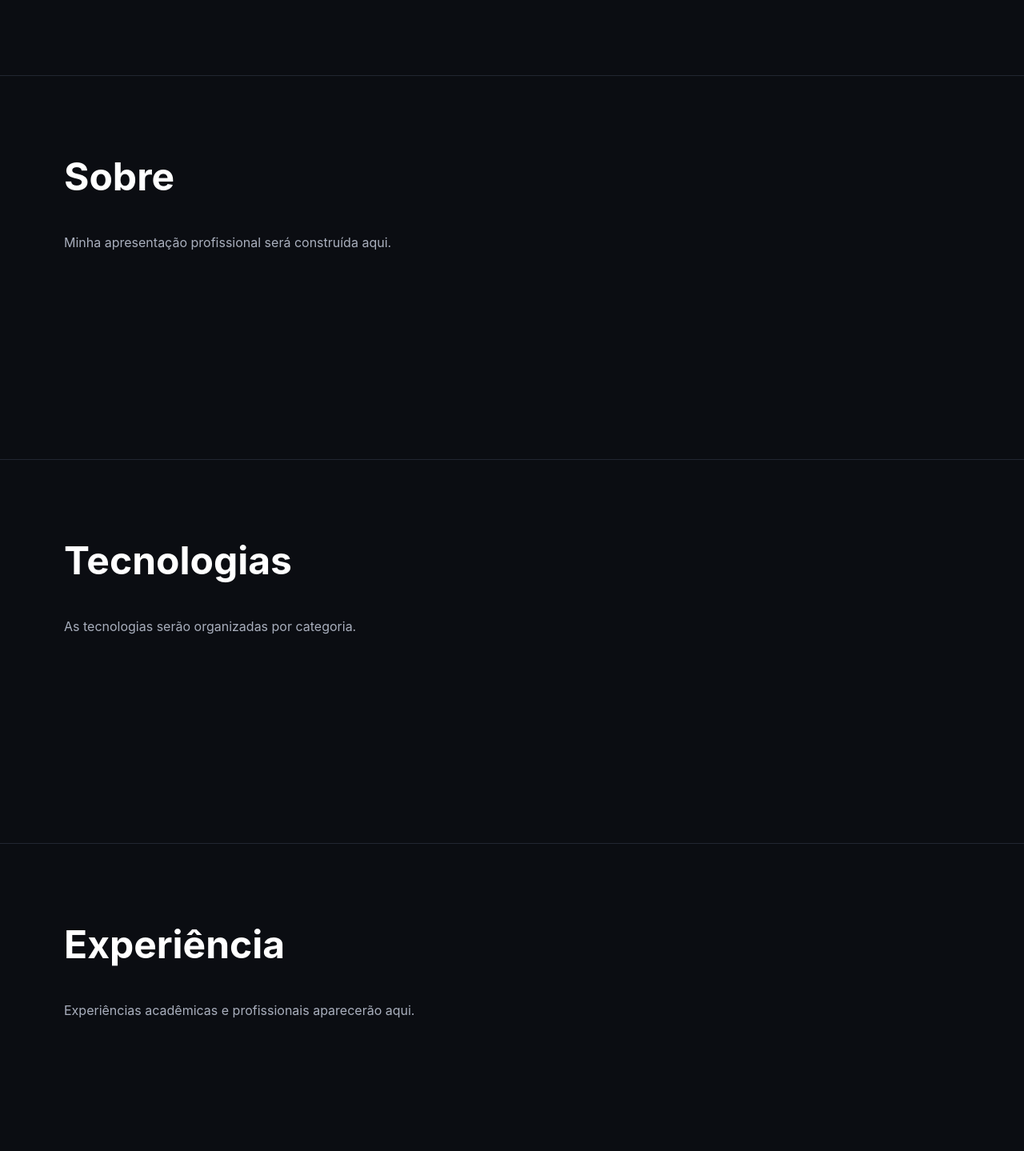
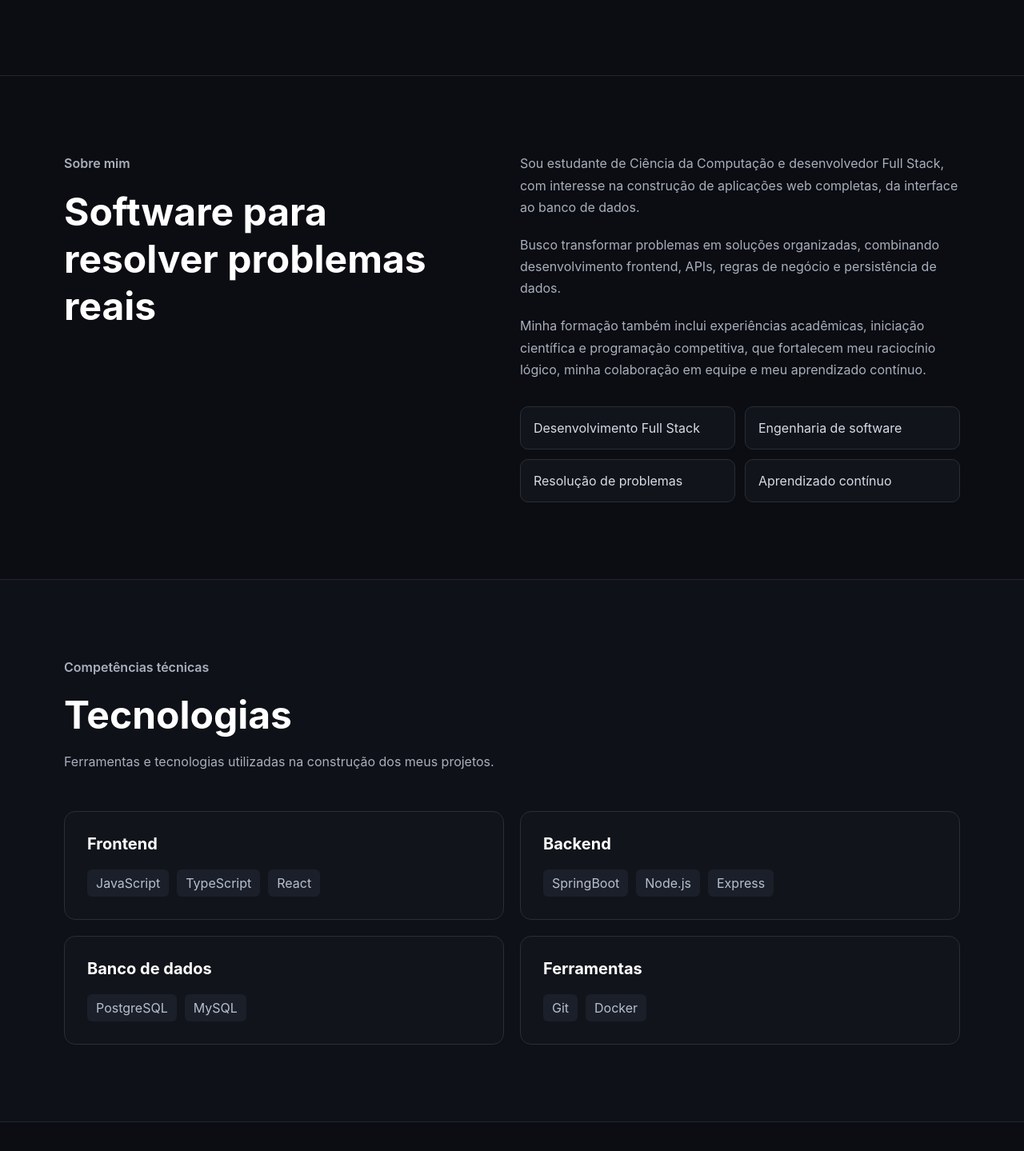
Before and after one commit to Glezier/portfolio, a React app: page / in a window 1280 px wide. Shown: the part 2051-3490 px from the top of the page at 80% size. Built offline with nearby package versions, Linux system fonts and the light colour scheme; the HTML template or start-up script is replaced by a standard one.

Commit message:
feat: add about and technologies sections

```diff
--- a/src/App.css
+++ b/src/App.css
@@ -258,3 +258,90 @@
     transition: none;
   }
 }
+
+.about-layout {
+  display: grid;
+  grid-template-columns: minmax(0, 0.85fr) minmax(0, 1fr);
+  gap: clamp(48px, 8vw, 120px);
+  align-items: start;
+}
+
+.about-layout .section-heading {
+  margin-bottom: 0;
+}
+
+.about-content {
+  display: grid;
+  gap: 20px;
+}
+
+.about-content p {
+  margin: 0;
+}
+
+.about-highlights {
+  display: grid;
+  grid-template-columns: repeat(2, minmax(0, 1fr));
+  gap: 12px;
+  margin: 12px 0 0;
+  padding: 0;
+  list-style: none;
+}
+
+.about-highlights li {
+  padding: 16px;
+  border: 1px solid #292e39;
+  border-radius: 10px;
+  color: #d7dbe5;
+  background-color: #11141b;
+}
+
+.technologies-section {
+  background-color: #0e1117;
+}
+
+.technologies-grid {
+  display: grid;
+  grid-template-columns: repeat(2, minmax(0, 1fr));
+  gap: 20px;
+}
+
+.technology-category {
+  padding: 28px;
+  border: 1px solid #292e39;
+  border-radius: 14px;
+  background-color: #11141b;
+}
+
+.technology-category h3 {
+  margin: 0 0 20px;
+  color: #ffffff;
+  font-size: 1.25rem;
+}
+
+.technology-category ul {
+  display: flex;
+  flex-wrap: wrap;
+  gap: 10px;
+  margin: 0;
+  padding: 0;
+  list-style: none;
+}
+
+.technology-category li {
+  padding: 7px 11px;
+  border-radius: 6px;
+  color: #b8bfce;
+  background-color: #1a1f29;
+}
+
+@media (max-width: 720px) {
+  .about-layout {
+    grid-template-columns: 1fr;
+  }
+
+  .about-highlights,
+  .technologies-grid {
+    grid-template-columns: 1fr;
+  }
+}
--- a/src/App.tsx
+++ b/src/App.tsx
@@ -1,6 +1,8 @@
-import { Navbar } from './components/Navbar'
-import { Hero } from './components/Hero'
+import Navbar from './components/Navbar'
+import Hero from './components/Hero'
 import Projects from './components/Projects'
+import About from './components/About'
+import Technologies from './components/Technologies'
 import './App.css'
 
 export default function App() {
@@ -13,19 +15,9 @@ export default function App() {
 
         <Projects />
 
-        <section id="sobre" className="section">
-          <div className="container">
-            <h2>Sobre</h2>
-            <p>Minha apresentação profissional será construída aqui.</p>
-          </div>
-        </section>
+        <About />
 
-        <section id="tecnologias" className="section">
-          <div className="container">
-            <h2>Tecnologias</h2>
-            <p>As tecnologias serão organizadas por categoria.</p>
-          </div>
-        </section>
+        <Technologies />
 
         <section id="experiencia" className="section">
           <div className="container">
--- /dev/null
+++ b/src/components/About.tsx
@@ -0,0 +1,40 @@
+export default function About(){
+    return(
+        <section id="sobre" className="section">
+            <div className="container about-layout">
+                <div className="section-heading">
+                <p className="eyebrow">Sobre mim</p>
+                <h2>Software para resolver problemas reais</h2>
+                </div>
+
+                <div className="about-content">
+                <p>
+                    Sou estudante de Ciência da Computação e desenvolvedor Full
+                    Stack, com interesse na construção de aplicações web completas,
+                    da interface ao banco de dados.
+                </p>
+
+                <p>
+                    Busco transformar problemas em soluções organizadas, combinando
+                    desenvolvimento frontend, APIs, regras de negócio e persistência
+                    de dados.
+                </p>
+
+                <p>
+                    Minha formação também inclui experiências acadêmicas, iniciação
+                    científica e programação competitiva, que fortalecem meu
+                    raciocínio lógico, minha colaboração em equipe e meu aprendizado
+                    contínuo.
+                </p>
+
+                <ul className="about-highlights">
+                    <li>Desenvolvimento Full Stack</li>
+                    <li>Engenharia de software</li>
+                    <li>Resolução de problemas</li>
+                    <li>Aprendizado contínuo</li>
+                </ul>
+                </div>
+            </div>
+        </section>
+    )
+}
--- a/src/components/Hero.tsx
+++ b/src/components/Hero.tsx
@@ -1,4 +1,4 @@
-export function Hero() {
+export default function Hero() {
   return (
     <section id="inicio" className="hero section">
       <div className="container">
--- a/src/components/Navbar.tsx
+++ b/src/components/Navbar.tsx
@@ -1,4 +1,4 @@
-export function Navbar() {
+export default function Navbar() {
   return (
     <header className="site-header">
       <nav className="container" aria-label="Navegação principal">
--- /dev/null
+++ b/src/components/Technologies.tsx
@@ -0,0 +1,37 @@
+import { technologyCategories } from '../data/technologies.js'
+
+export default function Technologies() {
+  return (
+    <section
+      id="tecnologias"
+      className="section technologies-section"
+      aria-labelledby="technologies-title"
+    >
+      <div className="container">
+        <div className="section-heading">
+          <p className="eyebrow">Competências técnicas</p>
+          <h2 id="technologies-title">Tecnologias</h2>
+
+          <p>
+            Ferramentas e tecnologias utilizadas na construção dos meus
+            projetos.
+          </p>
+        </div>
+
+        <div className="technologies-grid">
+          {technologyCategories.map((category) => (
+            <article className="technology-category" key={category.id}>
+              <h3>{category.title}</h3>
+
+              <ul>
+                {category.technologies.map((technology) => (
+                  <li key={technology}>{technology}</li>
+                ))}
+              </ul>
+            </article>
+          ))}
+        </div>
+      </div>
+    </section>
+  )
+}
--- /dev/null
+++ b/src/data/technologies.ts
@@ -0,0 +1,24 @@
+import type { TechnologyCategory } from "../types/technologies"
+
+export const technologyCategories: TechnologyCategory[] = [
+    {
+        id: 'frontend',
+        title: 'Frontend',
+        technologies: ['JavaScript', 'TypeScript', 'React']
+    },
+    {
+        id: 'backend',
+        title: 'Backend',
+        technologies: ['SpringBoot', 'Node.js', 'Express']
+    },
+    {
+        id: 'database',
+        title: 'Banco de dados',
+        technologies: ['PostgreSQL', 'MySQL'],
+    },
+    {
+        id: 'tools',
+        title: 'Ferramentas',
+        technologies: ['Git', 'Docker'],
+    },
+]
--- /dev/null
+++ b/src/types/technologies.ts
@@ -0,0 +1,5 @@
+export interface TechnologyCategory {
+    id: string,
+    title: string,
+    technologies: string[]
+}
```
